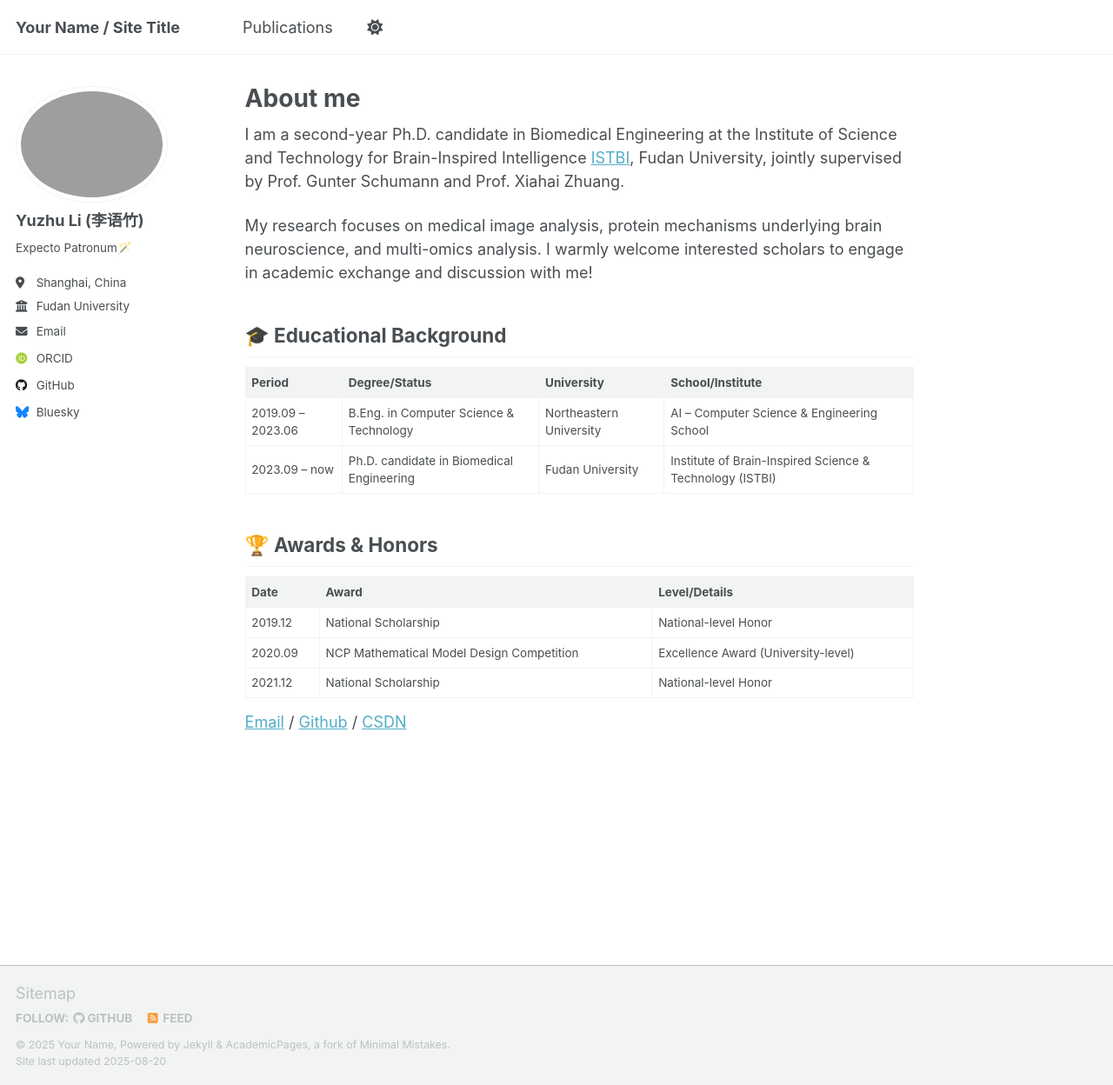
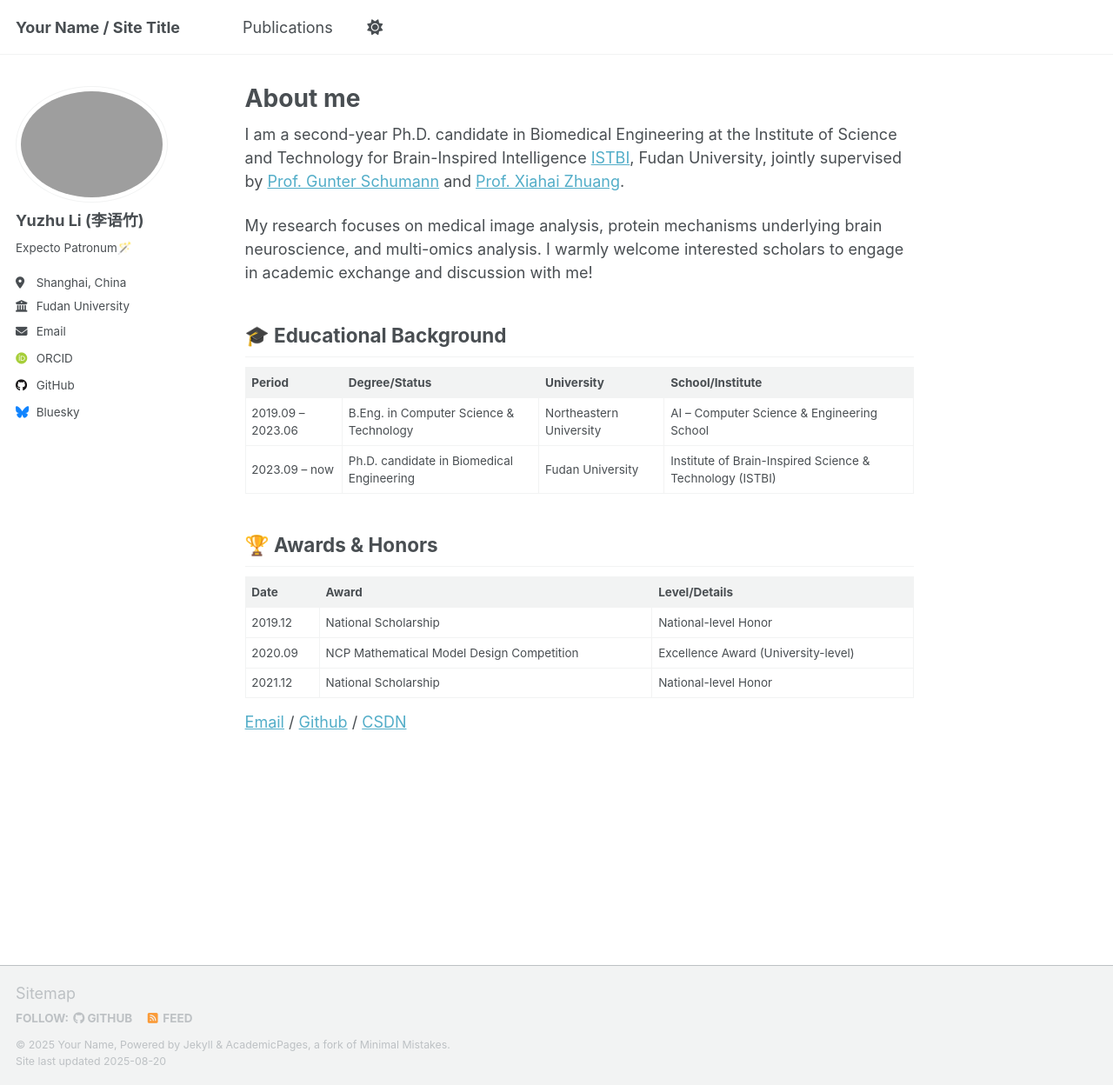
Before and after one commit to crystal-catherine/crystal-catherine.github.io, a Jekyll site: the page built from _pages/about.md, in a window 1280 px wide and 1248 px high. Shown: the whole window at 87% size. Built offline with Jekyll 4.4.1, drawn with Linux system fonts in a browser that asks for light colours; some web fonts are replaced; a script that is not in the unit is left out; part of the change alters nothing that is shown.

```diff
--- a/_pages/about.md
+++ b/_pages/about.md
@@ -7,7 +7,7 @@ redirect_from:
   - /about.html
 ---
 
-I am a second-year Ph.D. candidate in Biomedical Engineering at the Institute of Science and Technology for Brain-Inspired Intelligence [ISTBI](https://istbi.fudan.edu.cn), Fudan University, jointly supervised by Prof. Gunter Schumann and Prof. Xiahai Zhuang.
+I am a second-year Ph.D. candidate in Biomedical Engineering at the Institute of Science and Technology for Brain-Inspired Intelligence [ISTBI](https://istbi.fudan.edu.cn), Fudan University, jointly supervised by [Prof. Gunter Schumann](https://istbi.fudan.edu.cn/info/1774/4598.htm) and [Prof. Xiahai Zhuang](https://zmiclab.github.io/zxh/).
 
  My research focuses on medical image analysis, protein mechanisms underlying brain neuroscience, and multi-omics analysis. I warmly welcome interested scholars to engage in academic exchange and discussion with me!
 
```
